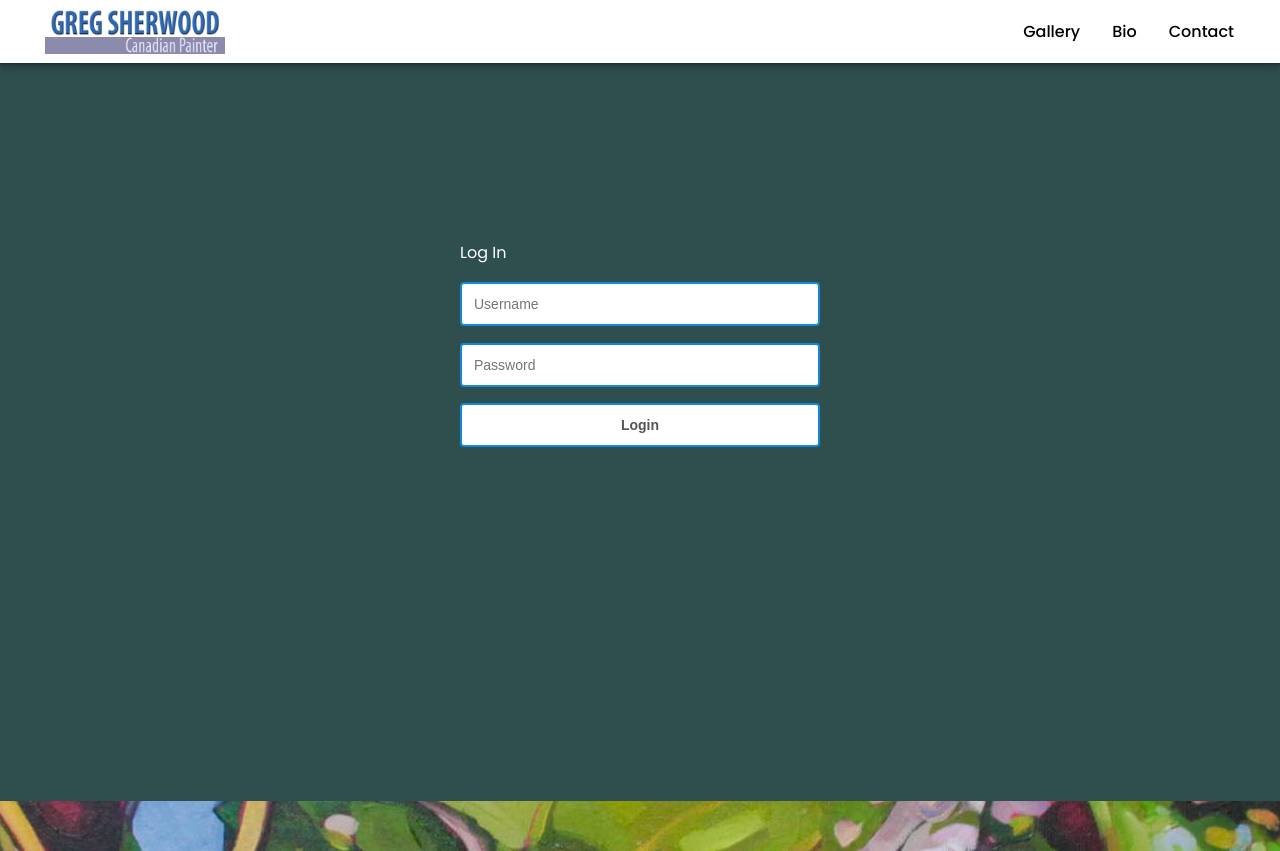
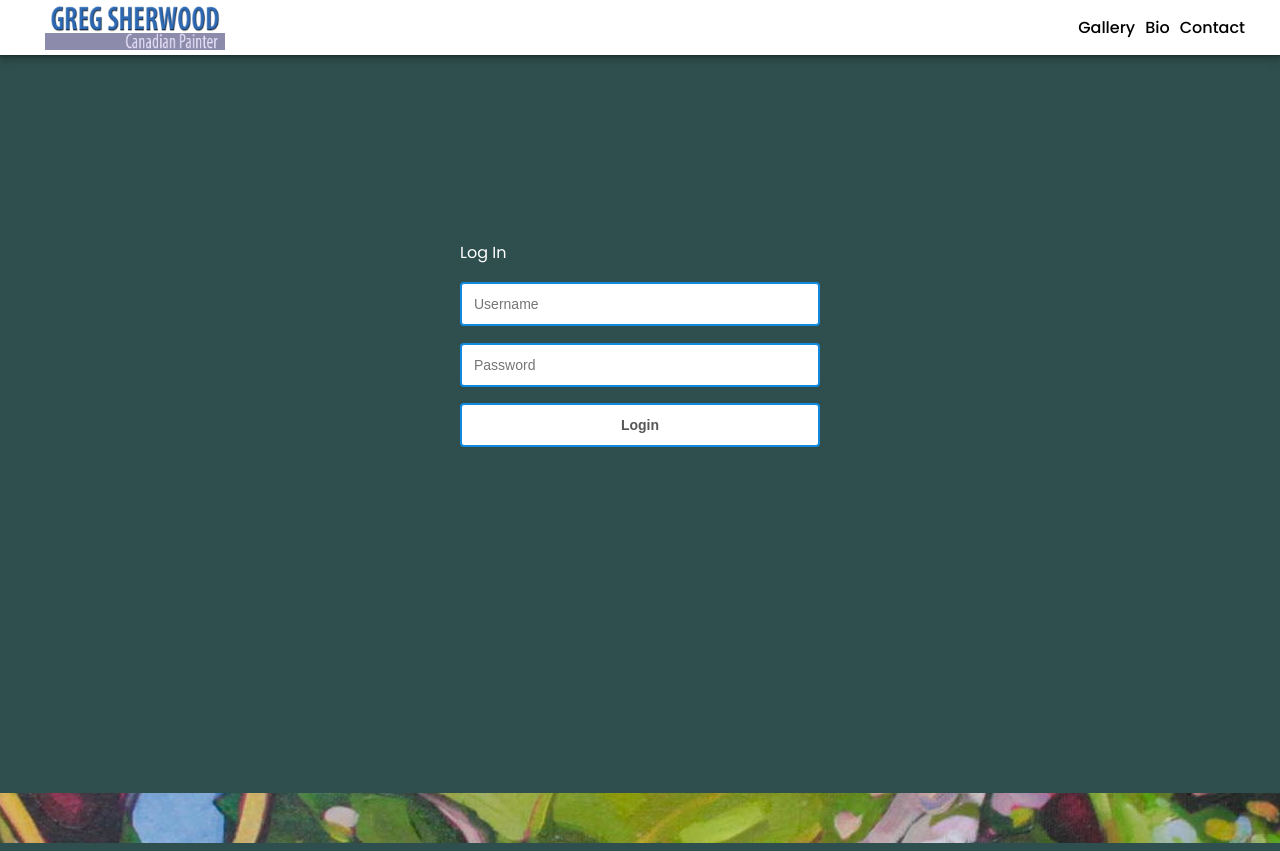
Before and after one commit to Sher0193/gsher-website, a React (Create React App) app: page /admin/posts in a window 1280 px wide. Built offline with nearby package versions, Linux system fonts and the light colour scheme; no server answers.

Commit message:
Format using Prettier, fix accessibility issues on homepage

```diff
--- a/package.json
+++ b/package.json
@@ -11,7 +11,7 @@
     "classnames": "^2.2.6",
     "mobx": "^6.0.4",
     "mobx-react": "^7.0.5",
-    "prettier": "^2.2.0",
+    "prettier": "^2.2.1",
     "prop-types": "^15.7.2",
     "react": "^16.14.0",
     "react-app-polyfill": "^2.0.0",
--- a/src/components/Admin/Posts/Posts.js
+++ b/src/components/Admin/Posts/Posts.js
@@ -90,8 +90,7 @@ export default class Posts extends React.Component {
    */
   async createCategory() {
     let name = prompt("Please enter a category name.");
-    if (name === null)
-        return;
+    if (name === null) return;
     let result = await createCategory(name);
     if (result !== null && result.success) {
       this.setState({ catData: null });
--- a/src/components/Gallery/Post/Post.css
+++ b/src/components/Gallery/Post/Post.css
@@ -106,8 +106,8 @@
 }
 
 .post-container .card .card-details {
-    margin-top: 5px;
-    font-size: 12px;
+  margin-top: 5px;
+  font-size: 12px;
 }
 
 .post-container .card p {
@@ -157,7 +157,6 @@
   color: grey;
 }
 
-
 /*Margin by pixel:*/
 @media screen and (max-width: 720px) {
   .post-container .img-container .main-img-container img {
--- a/src/components/UI/Navbar/Navbar.js
+++ b/src/components/UI/Navbar/Navbar.js
@@ -45,7 +45,7 @@ export default class Navbar extends React.Component {
           <li className={this.handleClassName("logo")}>
             {" "}
             <a href="/">
-              <img height="45" src={sig} alt="" />
+              <img height="45" src={sig} alt="Greg Sherwood Canadian Painter" />
             </a>
           </li>
           <li className={this.handleClassName("toggle")}>
@@ -60,16 +60,21 @@ export default class Navbar extends React.Component {
               </div>
             </button>
           </li>
-
+          <li>
             <a className={this.handleClassName("item")} href="/gallery">
               Gallery
             </a>
+          </li>
+          <li>
             <a className={this.handleClassName("item")} href="/bio">
               Bio
             </a>
+          </li>
+          <li>
             <a className={this.handleClassName("item")} href="/contact">
               Contact
             </a>
+          </li>
         </ul>
       </nav>
     );
```
Also changed, not shown: src/components/Gallery/Post/Post.js (+7 -1 lines), 1 other file (tests, documents, lock files or other folders). Lines whose indentation alone changed are shown as unchanged.
